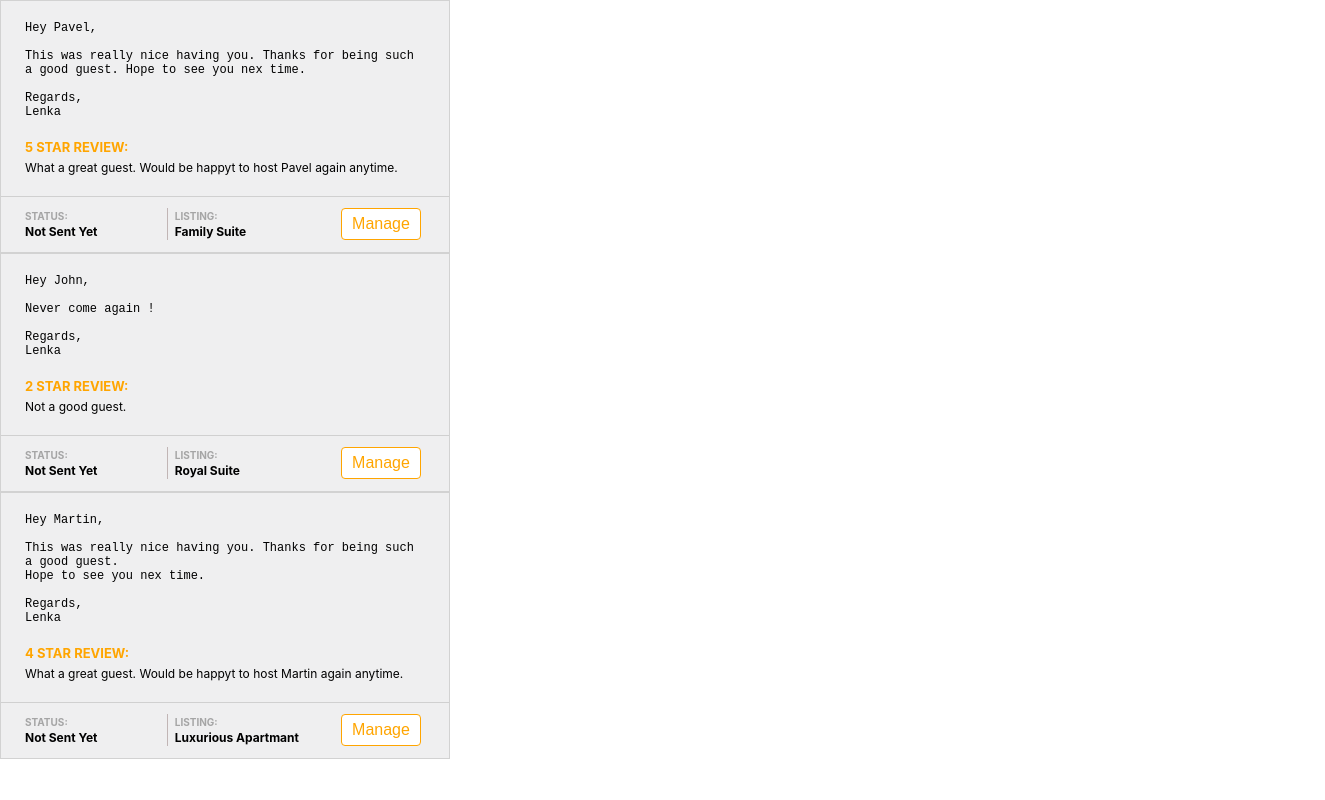
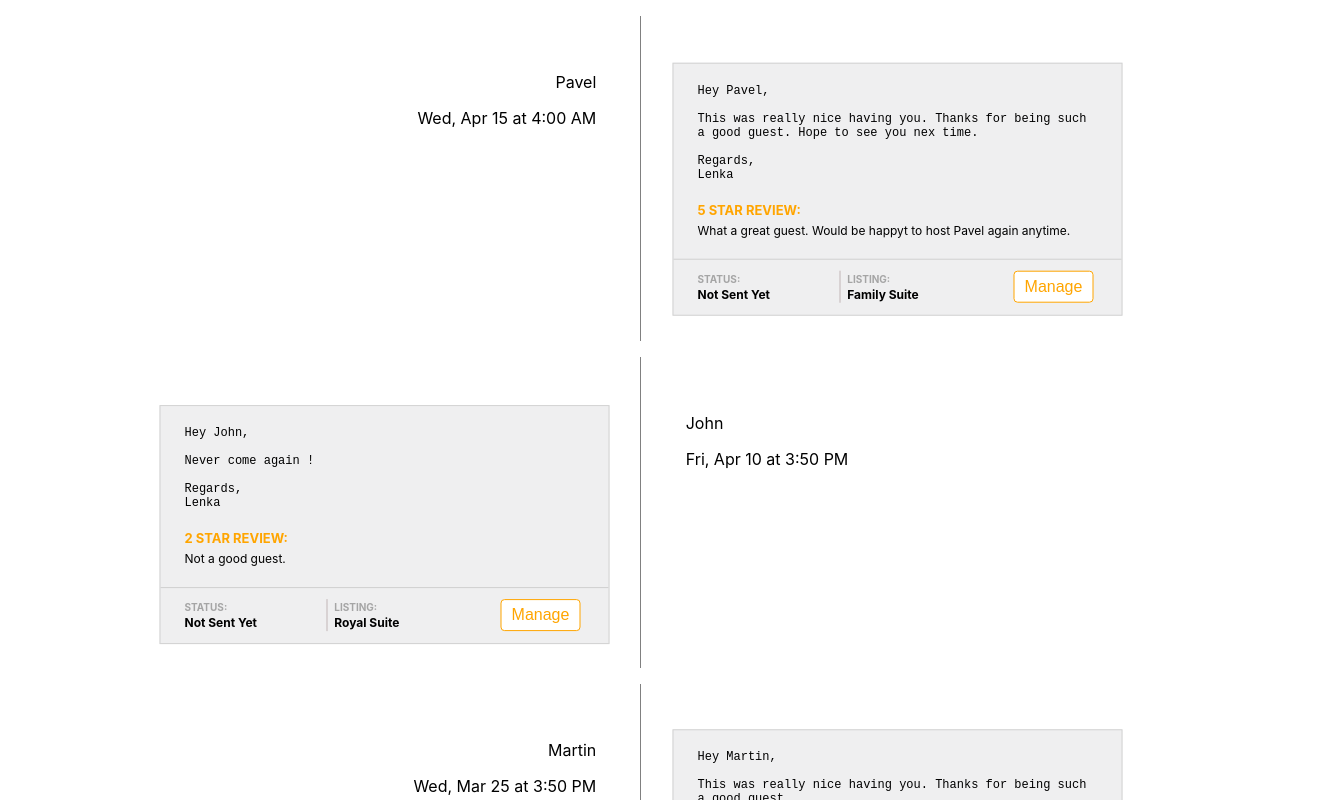
Before and after one commit to srsajjad/hotel-guest-review, a React (Create React App) app: page / in a window 1280 px wide. Shown: the top 800 px of the page, 1325 px wide, since content can reach past the window. Built offline with nearby package versions, Linux system fonts and the light colour scheme.

Commit message:
add skeleton

```diff
--- a/src/components/dashboard/Dashboard.js
+++ b/src/components/dashboard/Dashboard.js
@@ -1,5 +1,5 @@
 import React from "react";
-import MsgBox from "../msgbox/MsgBox";
+import Skeleton from "../skeleton/Skeleton";
 import { connect } from "react-redux";
 
 const Dashboard = props => {
@@ -11,7 +11,7 @@ const Dashboard = props => {
         .slice()
         .sort((a, b) => Number(b.checkoutDate) - Number(a.checkoutDate))
         .map((msg, i) => (
-          <MsgBox key={i} msg={msg} />
+          <Skeleton key={i} msg={msg} serial={i} />
         ))}
     </div>
   );
--- /dev/null
+++ b/src/components/date-track/DateTrack.js
@@ -0,0 +1,22 @@
+import React from "react";
+import "./DateTrack.css";
+
+const DateTrack = props => {
+  const { time, name, serial } = props;
+
+  return (
+    <div
+      style={{
+        transform:
+          serial % 2 == 0 ? `translate(-107%, 100%)` : `translate(7%, 100%)`,
+        textAlign: serial % 2 == 0 ? `right` : `left`
+      }}
+      className="date-track"
+    >
+      <p>{name}</p>
+      <p>{time}</p>
+    </div>
+  );
+};
+
+export default DateTrack;
--- a/src/components/msgbox/MsgBox.js
+++ b/src/components/msgbox/MsgBox.js
@@ -2,35 +2,20 @@ import React from "react";
 import Message from "../message/Message";
 import Review from "../review/Review";
 import Listing from "../listing/Listing";
-import dayjs from "dayjs";
 import "./MsgBox.css";
 
 const MsgBox = props => {
-  const { msg } = props;
-  const {
-    message,
-    review,
-    reviewMsg,
-    name,
-    checkoutDate,
-    sent,
-    isDisabled,
-    listing,
-    id
-  } = msg;
-
-  // day JS operations
-  const d = dayjs.unix(checkoutDate);
-  const am = d.format("A");
-  const mnt = d.format("mm");
-  const day = d.format("D");
-  const hour = d.format("h");
-  const month = d.format("MMM");
-  const dayName = d.format("ddd");
-  const time = `${dayName}, ${month} ${day} at ${hour}:${mnt} ${am}`;
+  const { msg, serial } = props;
+  const { message, review, reviewMsg, sent, isDisabled, listing, id } = msg;
 
   return (
-    <div className="msg-box">
+    <div
+      style={{
+        transform:
+          serial % 2 == 0 ? `translate(7%, -10%)` : `translate(-107%, -10%)`
+      }}
+      className="msg-box"
+    >
       <Message message={message} />
       <Review review={review} reviewMsg={reviewMsg} />
       <Listing
--- /dev/null
+++ b/src/components/skeleton/Skeleton.css
@@ -0,0 +1,4 @@
+.skeleton {
+  border-left: 1px solid grey;
+  margin-left: 50%;
+}
--- /dev/null
+++ b/src/components/skeleton/Skeleton.js
@@ -0,0 +1,30 @@
+import React from "react";
+import MsgBox from "../msgbox/MsgBox";
+import DateTrack from "../date-track/DateTrack";
+
+import dayjs from "dayjs";
+import "./Skeleton.css";
+
+const Skeleton = props => {
+  const { msg, serial } = props;
+  const { name, checkoutDate } = msg;
+
+  // day JS operations
+  const d = dayjs.unix(checkoutDate);
+  const am = d.format("A");
+  const mnt = d.format("mm");
+  const day = d.format("D");
+  const hour = d.format("h");
+  const month = d.format("MMM");
+  const dayName = d.format("ddd");
+  const time = `${dayName}, ${month} ${day} at ${hour}:${mnt} ${am}`;
+
+  return (
+    <div className="skeleton">
+      <DateTrack name={name} time={time} serial={serial} />
+      <MsgBox msg={msg} serial={serial} />
+    </div>
+  );
+};
+
+export default Skeleton;
```
Also changed, not shown: src/components/date-track/DateTrack.css (added).
